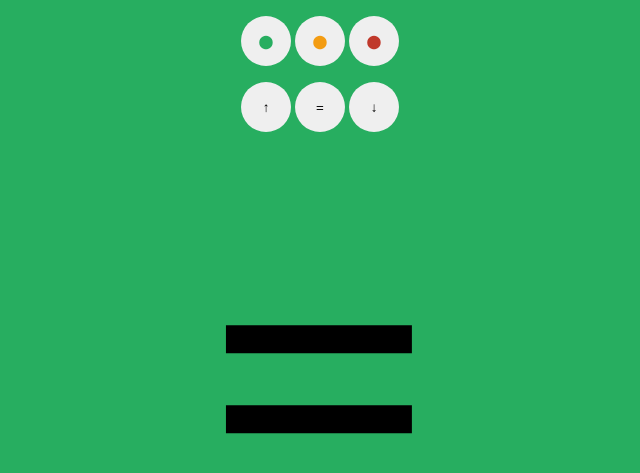
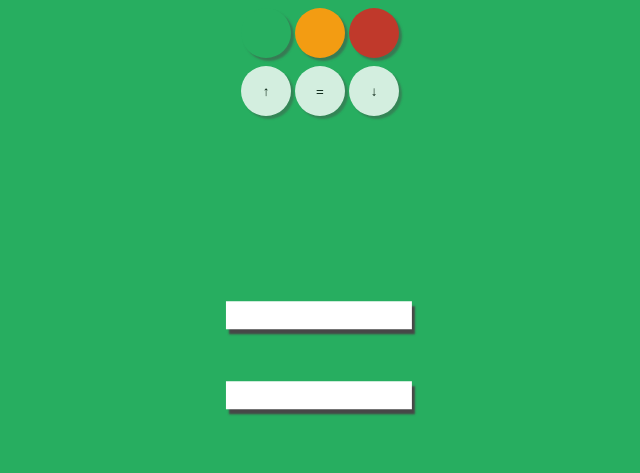
Before and after one commit to Thiht/thiht.github.io, a Jekyll site: the page colors.html, which Jekyll copies as it is, in a window 1280 px wide. Shown: the top 473 px of the page, without its empty margins (320-960 px from the left). Built offline with Jekyll 4.4.1, drawn with Linux system fonts in a browser that asks for light colours.

Commit message:
Update colors.html

```diff
--- a/colors.html
+++ b/colors.html
@@ -6,6 +6,12 @@
     <meta name="viewport" content="width=device-width, initial-scale=1.0" />
     <title>Healthcheck</title>
     <style>
+      body {
+        text-align: center;
+        transition: background-color 200ms linear;
+        user-select: none;
+      }
+
       .bg-green {
         background-color: #27ae60;
       }
@@ -15,51 +21,52 @@
       .bg-red {
         background-color: #c0392b;
       }
-      .txt-green {
-        color: #27ae60;
+      .bg-transparent {
+        background-color: #fff;
+        opacity: 0.8;
       }
-      .txt-yellow {
-        color: #f39c12;
+
+      .buttons {
+        margin: 0.5em;
       }
-      .txt-red {
-        color: #c0392b;
+      button {
+        box-shadow: 3px 3px 2px rgba(71, 71, 71, 0.5);
+        border: 0;
+        border-radius: 100px;
+        height: 50px;
+        padding: 0.5em 1em;
+        width: 50px;
       }
-      .buttons {
-        text-align: center;
+      button:hover {
+        cursor: pointer;
       }
-      .buttons div {
-        margin: 1em;
-      }
-      .buttons button {
-        padding: 0.5em 1em;
-        height: 50px;
-        width: 50px;
-        border-radius: 100px;
-        border: 0;
-      }
+
       #tendency {
-        text-align: center;
+        color: #fff;
         font-size: 25em;
         font-weight: bold;
+        text-shadow: 3px 5px 2px #474747;
       }
     </style>
   </head>
   <body class="bg-green">
     <div class="buttons">
-      <div>
-        <button onclick="setBackgroundColor('green')" class="txt-green">
-          ⬤
-        </button>
-        <button onclick="setBackgroundColor('yellow')" class="txt-yellow">
-          ⬤
-        </button>
-        <button onclick="setBackgroundColor('red')" class="txt-red">⬤</button>
-      </div>
-      <div>
-        <button onclick="setTendency('&uarr;')">&uarr;</button>
-        <button onclick="setTendency('=')">=</button>
-        <button onclick="setTendency('&darr;')">&darr;</button>
-      </div>
+      <button onclick="setBackgroundColor('green')" class="bg-green">
+        &nbsp;
+      </button>
+      <button onclick="setBackgroundColor('yellow')" class="bg-yellow">
+        &nbsp;
+      </button>
+      <button onclick="setBackgroundColor('red')" class="bg-red">&nbsp;</button>
+    </div>
+    <div class="buttons">
+      <button onclick="setTendency('&uarr;')" class="bg-transparent">
+        &uarr;
+      </button>
+      <button onclick="setTendency('=')" class="bg-transparent">=</button>
+      <button onclick="setTendency('&darr;')" class="bg-transparent">
+        &darr;
+      </button>
     </div>
 
     <div id="tendency">=</div>
```
